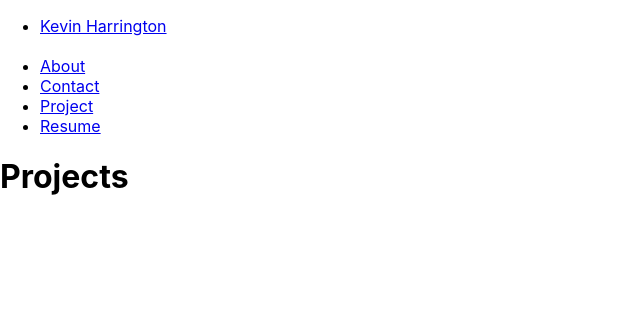
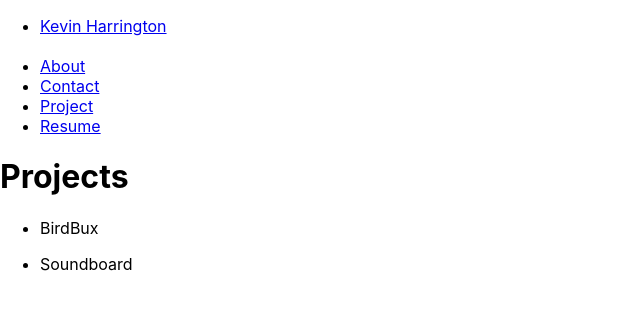
Before and after one commit to kevinharr/portfolio-react, a React (Create React App) app: page /projects in a window 1280 px wide. Shown: the top 310 px of the page, without its empty margins (0-640 px from the left). Built offline with nearby package versions, Linux system fonts and the light colour scheme.

Commit message:
mapped over project list

```diff
--- a/src/components/NavBar.jsx
+++ b/src/components/NavBar.jsx
@@ -8,7 +8,7 @@ const NavBar = () => {
         <br/>
         <li><Link to="/about">About</Link></li>
         <li><Link to="/contact">Contact</Link></li>
-        <li><Link to="/project">Project</Link></li>
+        <li><Link to="/projects">Project</Link></li>
         <li><Link to="/resume">Resume</Link></li>
       </ul>
     </nav>
--- a/src/pages/Projects.jsx
+++ b/src/pages/Projects.jsx
@@ -1,6 +1,17 @@
+import { projects } from "../data/projects"
+
 function Projects() {
 	return (
-    <h1>Projects</h1>
+    <>
+      <h1>Projects</h1>
+      {projects.map(project =>
+        <ul>
+          <li key={project.id} >
+            {project.title}
+          </li>
+        </ul>
+      )}
+    </>
   )
 }
 
```
